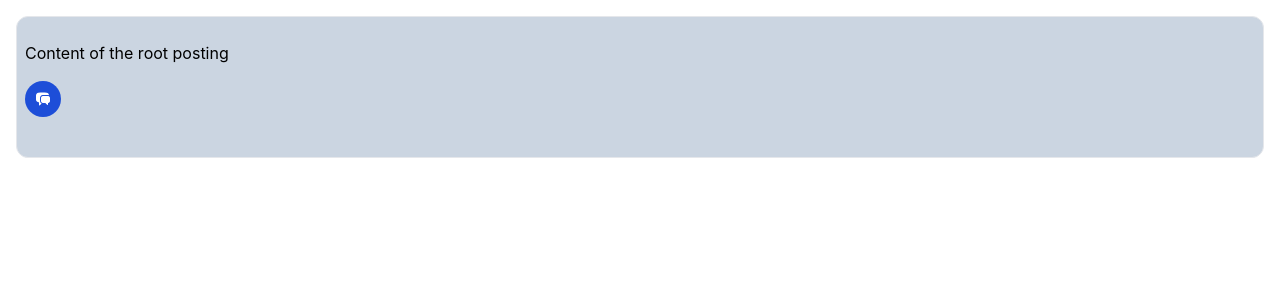
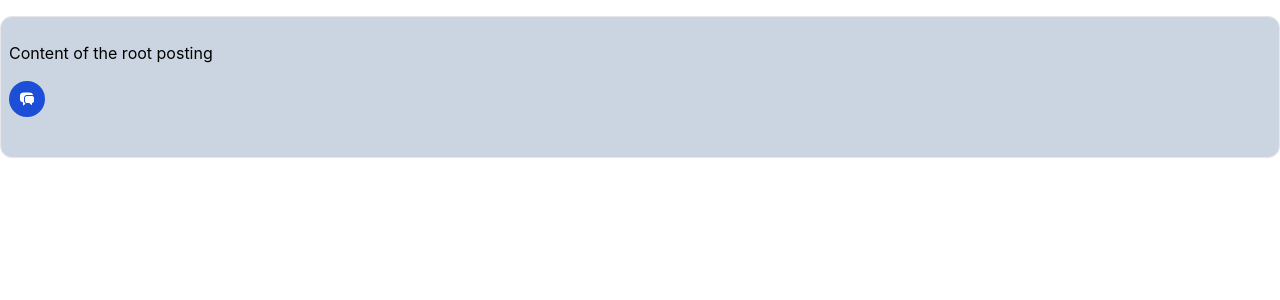
Before and after one commit to DorianW/inbwpemb, a React (Create React App) app: page / in a window 1280 px wide. Shown: the top 300 px of the page. Built offline with nearby package versions, Linux system fonts and the light colour scheme.

Commit message:
Remove not needed styling

```diff
--- a/src/Components/Comment.tsx
+++ b/src/Components/Comment.tsx
@@ -18,14 +18,14 @@ const Comment = React.memo(({id, body, comments}: CommentType) => {
 	}
 
 	return (
-		<section className="flex p-4">
+		<section className="flex py-4">
 			<div className="flex-col grow bg-slate-300 p-2 rounded-xl border border-gray-200">
 				<div>
 					<span className="block text-base py-4">{body}</span>
 				</div>
 				<div>
 					<button
-						className="text-white bg-blue-700 hover:bg-blue-800 focus:ring-2 focus:outline-none focus:ring-blue-300 font-medium rounded-full text-sm p-2.5 text-center inline-flex items-center me-2 dark:bg-blue-600 dark:hover:bg-blue-700 dark:focus:ring-blue-800"
+						className="text-white bg-blue-700 hover:bg-blue-800 focus:ring-2 focus:outline-none focus:ring-blue-300 font-medium rounded-full text-sm p-2.5 text-center inline-flex items-center me-2"
 						type="button"
 						onClick={onToggleInput}>
 						{!inputOpened && (<ChatBubbleLeftRightIcon className="size-4 text-white"/>)}
--- a/src/Components/TextInput.tsx
+++ b/src/Components/TextInput.tsx
@@ -17,7 +17,7 @@ const TextInput = ({onSubmit}: Props) => {
 				value={text} onChange={(event) => setText(() => event.target.value)}
 				placeholder="Your comment..."
 			/>
-			<button className={`text-white bg-blue-700 hover:bg-blue-800 focus:ring-4 focus:ring-blue-300 font-small rounded-lg text-sm px-4 py-2.5 me-2 mb-2 dark:bg-blue-600 dark:hover:bg-blue-700 focus:outline-none dark:focus:ring-blue-800 w-1/3 ${!text ? 'cursor-not-allowed opacity-50' : ''}`}
+			<button className={`text-white bg-blue-700 hover:bg-blue-800 focus:ring-4 focus:ring-blue-300 font-small rounded-lg text-sm px-4 py-2.5 me-2 mb-2 focus:outline-none w-1/3 ${!text ? 'cursor-not-allowed opacity-50' : ''}`}
 			        onClick={onClick}
 			        disabled={!text}
 			>
```
